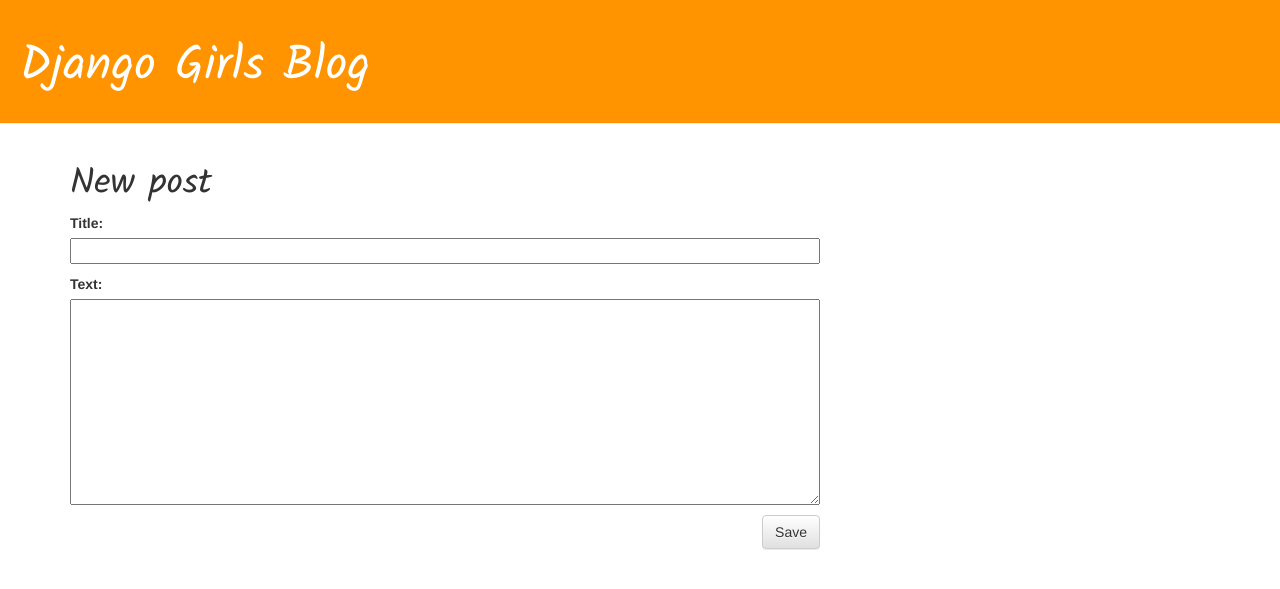
After one commit to SandraBJ3/my-first-blog, a Django app: page /post/new in a window 1280 px wide. The commit adds this page. Shown: the top 589 px of the page. Run offline with Django 3.2, Linux system fonts and the light colour scheme; some libraries are stand-ins or nearby versions.

Commit message:
Added views to create/edit blog post inside the site.

```diff
--- /dev/null
+++ b/blog/forms.py
@@ -0,0 +1,9 @@
+from django import forms
+
+from .models import Post
+
+class PostForm(forms.ModelForm):
+
+    class Meta:
+        model = Post
+        fields = ('title', 'text',)
--- a/blog/templates/blog/base.html
+++ b/blog/templates/blog/base.html
@@ -10,6 +10,9 @@
     </head>
   <body>
         <div class="page-header">
+            {% if user.is_authenticated %}
+            <a href="{% url 'post_new' %}" class="top-menu"><span class="glyphicon glyphicon-plus"></span></a>
+            {% endif %}
             <h1><a href="/">Django Girls Blog</a></h1>
         </div>
         <div class="content container">
--- a/blog/templates/blog/post_detail.html
+++ b/blog/templates/blog/post_detail.html
@@ -1,4 +1,5 @@
 {% extends 'blog/base.html' %}
+
 
 {% block content %}
     <div class="post">
--- /dev/null
+++ b/blog/templates/blog/post_edit.html
@@ -0,0 +1,9 @@
+{% extends 'blog/base.html' %}
+
+{% block content %}
+    <h1>New post</h1>
+    <form method="POST" class="post-form">{% csrf_token %}
+        {{ form.as_p }}
+        <button type="submit" class="save btn btn-default">Save</button>
+    </form>
+{% endblock %}
--- a/blog/urls.py
+++ b/blog/urls.py
@@ -4,4 +4,5 @@ from . import views
 urlpatterns = [
     path('', views.post_list, name='post_list'),
     path('post/<int:pk>/', views.post_detail, name='post_detail'),
+    path('post/new', views.post_new, name='post_new'),
 ]
--- a/blog/views.py
+++ b/blog/views.py
@@ -2,6 +2,7 @@ from django.shortcuts import render
 from django.shortcuts import render, get_object_or_404
 from django.utils import timezone
 from .models import Post
+from .forms import PostForm
 
 def post_list(request):
     posts = Post.objects.filter(published_date__lte=timezone.now()).order_by('published_date')
@@ -9,3 +10,15 @@ def post_list(request):
 def post_detail(request, pk):
     post = get_object_or_404(Post, pk=pk)
     return render(request, 'blog/post_detail.html', {'post': post})
+def post_new(request):
+    if request.method == "POST":
+        form = PostForm(request.POST)
+        if form.is_valid():
+            post = form.save(commit=False)
+            post.author = request.user
+            post.published_date = timezone.now()
+            post.save()
+            return redirect('blog.views.post_detail', pk=post.pk)
+    else:
+        form = PostForm()
+    return render(request, 'blog/post_edit.html', {'form': form})
```
Lines whose indentation alone changed are shown as unchanged.
